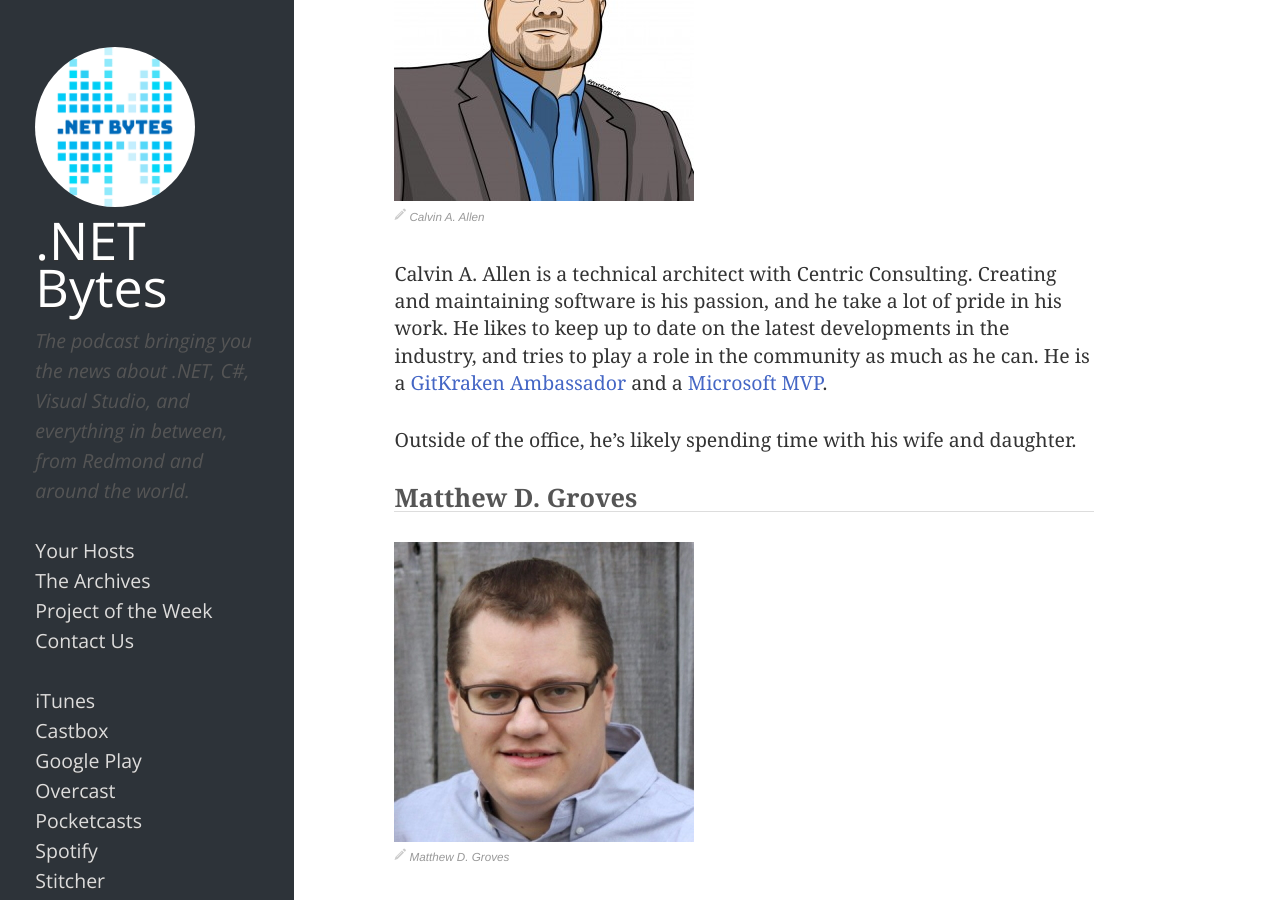
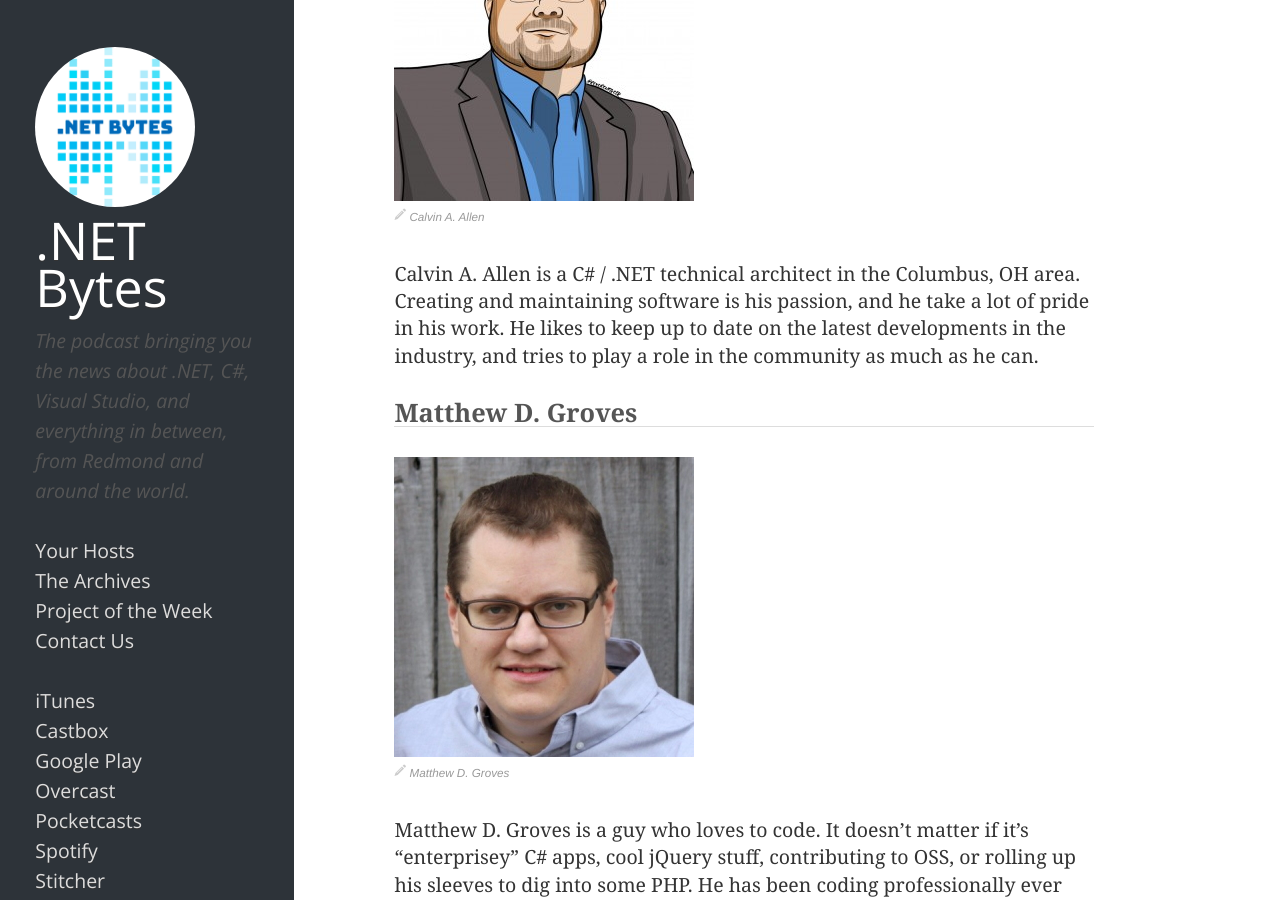
Before and after one commit to dotnetbytes/Website, a Jekyll site: the page built from hosts/index.md, in a window 1280 px wide and 900 px high, scrolled down 347 px. Built offline with Jekyll 4.4.1, drawn with Linux system fonts in a browser that asks for light colours.

Commit message:
Minor change to my text

```diff
--- a/hosts/index.md
+++ b/hosts/index.md
@@ -8,9 +8,7 @@ sitemap: true
 
 ![Calvin A. Allen](/images/calvin.jpg)
 
-Calvin A. Allen is a technical architect with Centric Consulting.  Creating and maintaining software is his passion, and he take a lot of pride in his work. He likes to keep up to date on the latest developments in the industry, and tries to play a role in the community as much as he can. He is a [GitKraken Ambassador](https://www.gitkraken.com) and a [Microsoft MVP](https://mvp.microsoft.com/en-us/PublicProfile/5003520).
-
-Outside of the office, he's likely spending time with his wife and daughter.
+Calvin A. Allen is a C# / .NET technical architect in the Columbus, OH area.  Creating and maintaining software is his passion, and he take a lot of pride in his work. He likes to keep up to date on the latest developments in the industry, and tries to play a role in the community as much as he can.
 
 ## Matthew D. Groves
 
```
